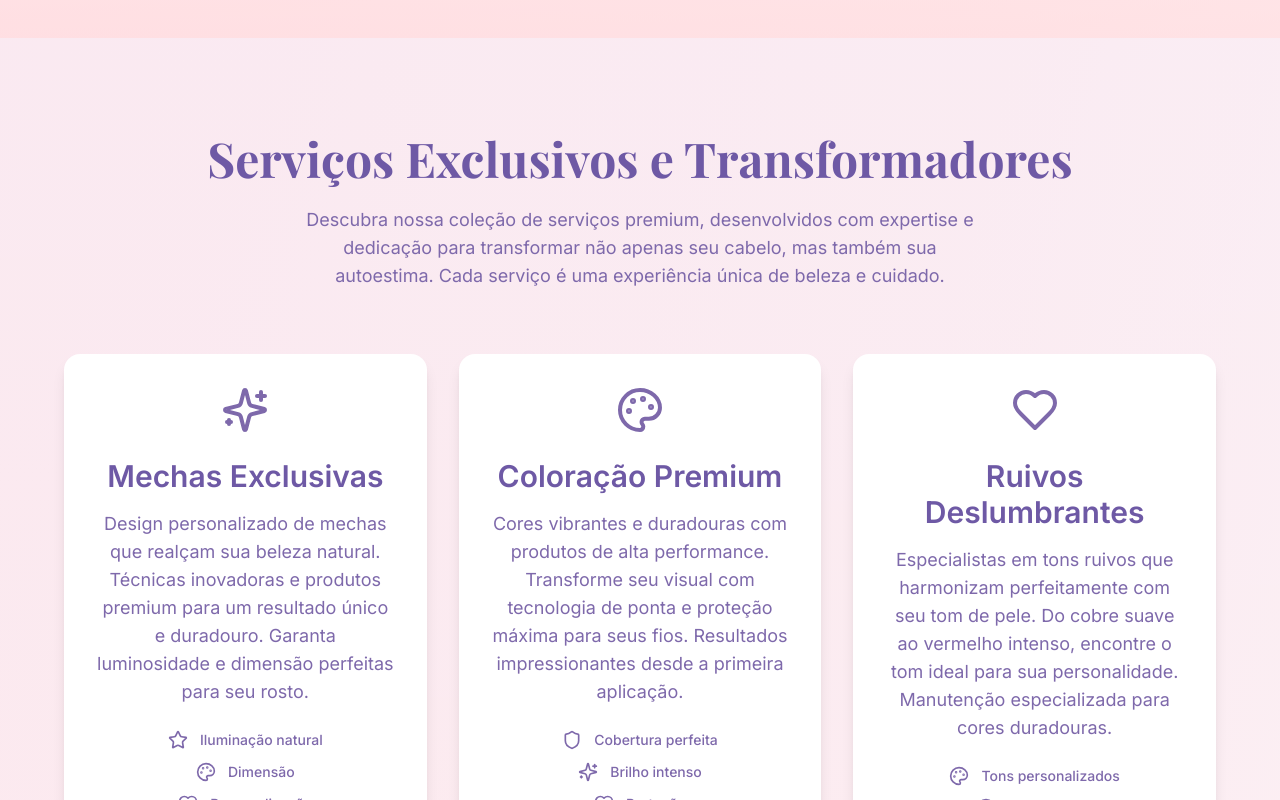
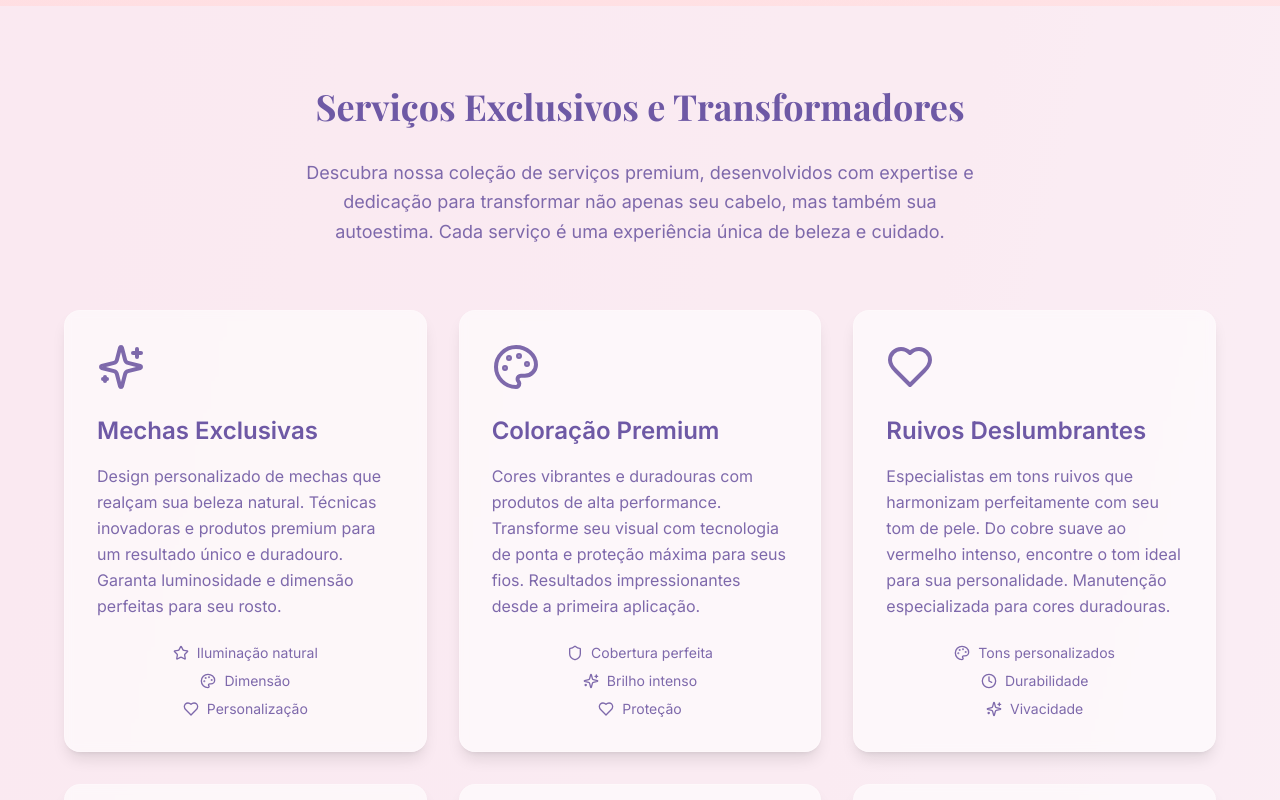
Before and after one commit to afp-danieladiashais-v1/pfalisson-gmail, a React (Vite) app: page / in a window 1280 px wide. Shown: the part 1180-1980 px from the top of the page. Built offline with nearby package versions, Linux system fonts and the light colour scheme.

Commit message:
Reverted to edit edt-0ab2a4be-33fa-41e6-af7c-14befdf8d7e4: "Refactor: Services keywords layout
The layout of keywords in the services section has been changed.  Keywords are now displayed vertically and centered, outside of the rounded card element.  Icons are retained."

```diff
--- a/src/components/Services.tsx
+++ b/src/components/Services.tsx
@@ -1,59 +1,58 @@
 
 import { motion } from "framer-motion";
 import { services } from "@/data/services";
+import { KeywordTag } from "./ui/keyword-tag";
 import { fadeInUp, staggerContainer } from "@/utils/animations";
 
 const Services = () => {
   return (
-    <section id="services" className="section-padding bg-gradient-to-b from-primary-50/50 to-white/30">
+    <section id="services" className="section-padding bg-primary-50/50">
       <motion.div
         variants={staggerContainer}
         initial="initial"
         whileInView="animate"
         viewport={{ once: true }}
-        className="container-custom"
+        className="container mx-auto"
       >
         <motion.h2
           variants={fadeInUp}
-          className="heading-2 text-center"
+          className="text-4xl font-serif font-bold text-center text-primary-600 mb-8"
         >
           Serviços Exclusivos e Transformadores
         </motion.h2>
         <motion.p
           variants={fadeInUp}
-          className="paragraph text-center max-w-2xl mx-auto mb-16"
+          className="text-center text-primary-500 mb-16 max-w-2xl mx-auto text-lg leading-relaxed"
         >
           Descubra nossa coleção de serviços premium, desenvolvidos com expertise e dedicação para transformar não apenas seu cabelo, mas também sua autoestima. Cada serviço é uma experiência única de beleza e cuidado.
         </motion.p>
         <motion.div
           variants={staggerContainer}
-          className="grid grid-cols-1 md:grid-cols-2 lg:grid-cols-3 gap-6 lg:gap-8"
+          className="grid grid-cols-1 md:grid-cols-2 lg:grid-cols-3 gap-8"
         >
           {services.map((service, index) => (
             <motion.div
               key={index}
               variants={fadeInUp}
               whileHover={{ y: -10 }}
-              className="card"
+              className="glass-card p-8 bg-white/60 backdrop-blur-sm rounded-2xl shadow-lg transition-all duration-300"
             >
-              <div className="flex flex-col items-center">
               <service.icon className="w-12 h-12 text-primary-500 mb-6" />
-                <h3 className="heading-3 text-center">{service.title}</h3>
-                <p className="paragraph text-center mb-6">{service.description}</p>
-                <div className="flex flex-col items-center space-y-3 mt-auto">
+              <h3 className="text-2xl font-semibold mb-4 text-primary-600">{service.title}</h3>
+              <p className="text-primary-500 mb-6 leading-relaxed">{service.description}</p>
+              <div className="flex flex-col items-center space-y-2">
                 {service.keywords.map((keyword, idx) => (
                   <motion.div
                     key={idx}
                     initial={{ opacity: 0 }}
                     whileInView={{ opacity: 1 }}
                     transition={{ delay: idx * 0.1 }}
-                      className="flex items-center gap-3 text-primary-500 hover:text-primary-600 transition-colors"
+                    className="flex items-center gap-2 text-primary-500"
                   >
-                      <keyword.icon className="w-5 h-5" />
-                      <span className="text-sm font-medium">{keyword.text}</span>
+                    <keyword.icon className="w-4 h-4" />
+                    <span className="text-sm">{keyword.text}</span>
                   </motion.div>
                 ))}
-                </div>
               </div>
             </motion.div>
           ))}
@@ -71,7 +70,7 @@ const Services = () => {
             rel="noopener noreferrer"
             whileHover={{ scale: 1.05 }}
             whileTap={{ scale: 0.95 }}
-            className="button-primary"
+            className="inline-flex items-center gap-2 bg-primary-600 text-white px-8 py-3 rounded-full font-semibold hover:bg-primary-700 transition-all duration-300 shadow-lg hover:shadow-xl"
           >
             Agende seu Horário
             <motion.svg
--- a/src/index.css
+++ b/src/index.css
@@ -13,26 +13,21 @@
   }
 
   body {
-    @apply bg-primary-50 text-gray-900 antialiased min-h-screen font-sans;
+    @apply bg-primary-50 text-gray-900 antialiased min-h-screen;
   }
 
   img {
     @apply max-w-full h-auto;
   }
-
-  ::selection {
-    @apply bg-primary-200 text-primary-900;
-  }
 }
 
 @layer components {
   .glass-card {
-    @apply bg-white/70 backdrop-blur-sm border border-white/20 rounded-2xl shadow-lg transition-all duration-300
-           hover:shadow-xl hover:-translate-y-1;
+    @apply bg-white/70 backdrop-blur-sm border border-white/20 rounded-2xl shadow-lg transition-all duration-300;
   }
 
   .section-padding {
-    @apply py-16 sm:py-20 md:py-24 px-4 md:px-6 lg:px-8;
+    @apply py-20 px-4 md:px-6 lg:px-8;
   }
 
   .hover-effect {
@@ -44,97 +39,57 @@
   }
 
   .button-primary {
-    @apply inline-flex items-center justify-center gap-2 bg-primary-600 text-white px-6 py-3 rounded-full font-semibold
+    @apply inline-flex items-center gap-2 bg-primary-600 text-white px-6 py-3 rounded-full font-semibold
            hover:bg-primary-700 transition-all duration-300 shadow-lg hover:shadow-xl transform hover:-translate-y-1
-           focus:outline-none focus:ring-2 focus:ring-primary-500 focus:ring-offset-2
-           disabled:opacity-60 disabled:cursor-not-allowed
-           active:scale-95;
+           focus:outline-none focus:ring-2 focus:ring-primary-500 focus:ring-offset-2;
   }
 
-  .card {
-    @apply relative overflow-hidden rounded-2xl bg-white p-6 shadow-lg transition-all duration-300
-           hover:shadow-xl hover:-translate-y-1
-           sm:p-8;
+  .card-hover {
+    @apply transition-all duration-300 hover:shadow-xl hover:-translate-y-1;
   }
 
-  .heading-1 {
-    @apply text-4xl sm:text-5xl md:text-6xl lg:text-7xl font-serif font-bold text-gradient leading-tight;
+  .animate-fade-in {
+    @apply animate-[fadeIn_0.5s_ease-out];
   }
 
-  .heading-2 {
-    @apply text-3xl sm:text-4xl md:text-5xl font-serif font-bold text-primary-600 mb-6;
-  }
-
-  .heading-3 {
-    @apply text-2xl sm:text-3xl font-semibold text-primary-600 mb-4;
-  }
-
-  .paragraph {
-    @apply text-base sm:text-lg text-primary-500 leading-relaxed;
-  }
-
-  .container-custom {
-    @apply container mx-auto px-4 sm:px-6 lg:px-8 max-w-7xl;
+  .animate-slide-up {
+    @apply animate-[slideUp_0.5s_ease-out];
   }
 }
 
-/* Animações Suaves */
+@layer utilities {
+  .backdrop-saturate {
+    backdrop-filter: saturate(180%) blur(5px);
+  }
+}
+
 @keyframes fadeIn {
-  from { opacity: 0; }
-  to { opacity: 1; }
+  from {
+    opacity: 0;
+  }
+  to {
+    opacity: 1;
+  }
 }
 
 @keyframes slideUp {
   from {
+    transform: translateY(20px);
     opacity: 0;
-    transform: translateY(20px);
   }
   to {
+    transform: translateY(0);
     opacity: 1;
-    transform: translateY(0);
   }
 }
 
 @keyframes scaleIn {
   from {
+    transform: scale(0.95);
     opacity: 0;
-    transform: scale(0.95);
   }
   to {
+    transform: scale(1);
     opacity: 1;
-    transform: scale(1);
   }
 }
-
-/* Otimizações para Mobile */
-@media (max-width: 640px) {
-  .container-custom {
-    @apply px-4;
-  }
-}
-
-/* Suporte para Dark Mode */
-@media (prefers-color-scheme: dark) {
-  .glass-card {
-    @apply bg-gray-800/70 border-gray-700/20;
-  }
-}
-
-/* Melhorias de Performance */
-@media (prefers-reduced-motion: reduce) {
-  * {
-    animation-duration: 0.01ms !important;
-    animation-iteration-count: 1 !important;
-    transition-duration: 0.01ms !important;
-    scroll-behavior: auto !important;
-  }
-}
-
-/* Otimizações de Acessibilidade */
-:focus-visible {
-  @apply outline-2 outline-offset-2 outline-primary-500;
-}
-
-.visually-hidden {
-  @apply sr-only;
-}
--- a/src/utils/animations.ts
+++ b/src/utils/animations.ts
@@ -1,78 +1,27 @@
 
 export const fadeInUp = {
-  initial: {
-    opacity: 0,
-    y: 20
-  },
-  animate: {
-    opacity: 1,
-    y: 0,
-    transition: {
-      duration: 0.5,
-      ease: "easeOut"
-    }
-  }
+  initial: { opacity: 0, y: 20 },
+  animate: { opacity: 1, y: 0 },
+  transition: { duration: 0.5 }
 };
 
 export const staggerContainer = {
   initial: {},
   animate: {
     transition: {
-      staggerChildren: 0.1,
-      delayChildren: 0.1
+      staggerChildren: 0.1
     }
   }
 };
 
 export const scaleIn = {
-  initial: {
-    scale: 0.8,
-    opacity: 0
-  },
-  animate: {
-    scale: 1,
-    opacity: 1,
-    transition: {
-      duration: 0.5,
-      ease: "easeOut"
-    }
-  }
+  initial: { scale: 0.8, opacity: 0 },
+  animate: { scale: 1, opacity: 1 },
+  transition: { duration: 0.5 }
 };
 
 export const slideInLeft = {
-  initial: {
-    x: -100,
-    opacity: 0
-  },
-  animate: {
-    x: 0,
-    opacity: 1,
-    transition: {
-      duration: 0.5,
-      ease: "easeOut"
-    }
-  }
+  initial: { x: -100, opacity: 0 },
+  animate: { x: 0, opacity: 1 },
+  transition: { duration: 0.5 }
 };
-
-export const pageTransition = {
-  initial: {
-    opacity: 0,
-    y: 20
-  },
-  animate: {
-    opacity: 1,
-    y: 0,
-    transition: {
-      duration: 0.5,
-      ease: "easeOut"
-    }
-  },
-  exit: {
-    opacity: 0,
-    y: -20,
-    transition: {
-      duration: 0.3,
-      ease: "easeIn"
-    }
-  }
-};
```
Lines whose indentation alone changed are shown as unchanged.
